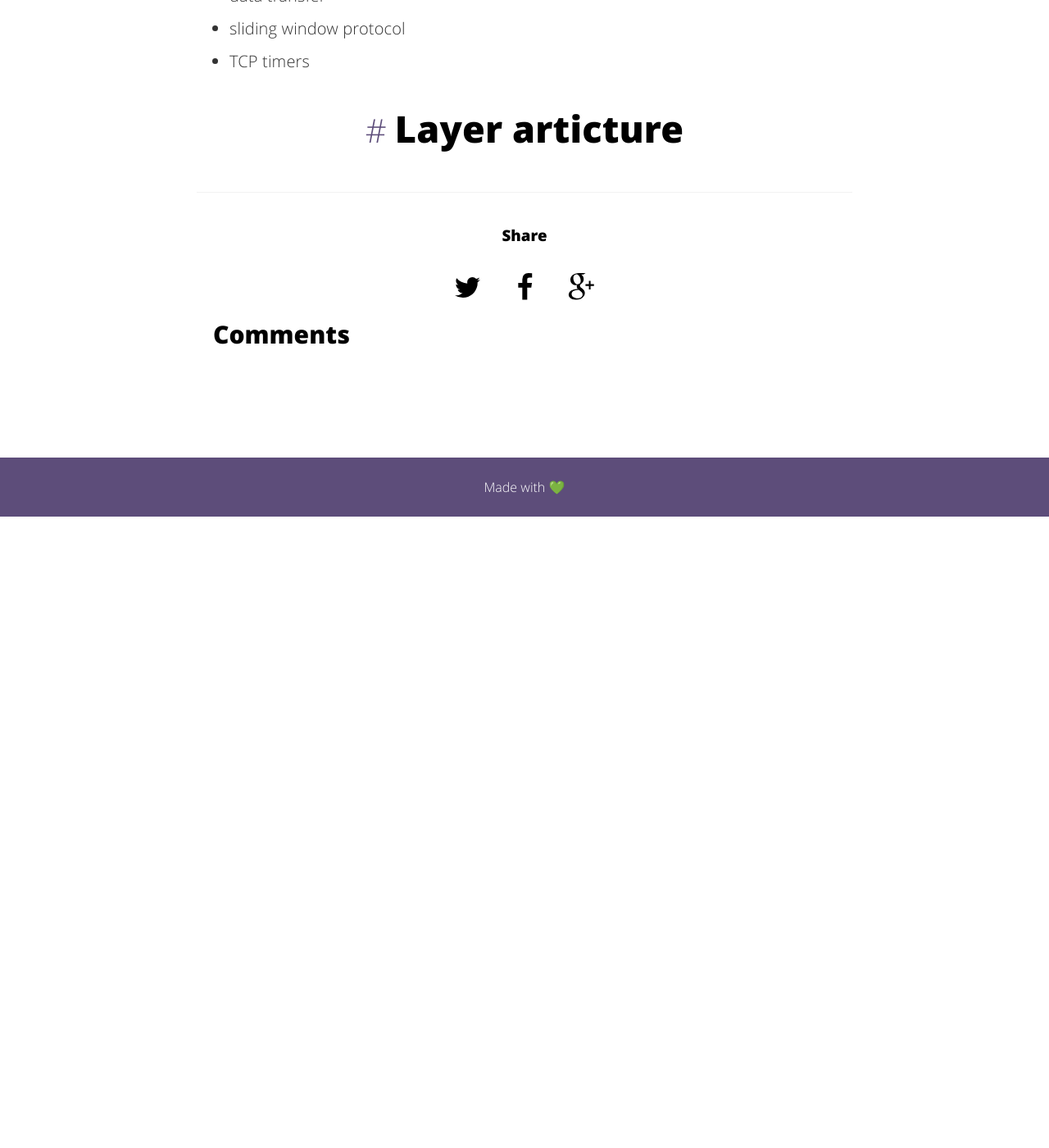
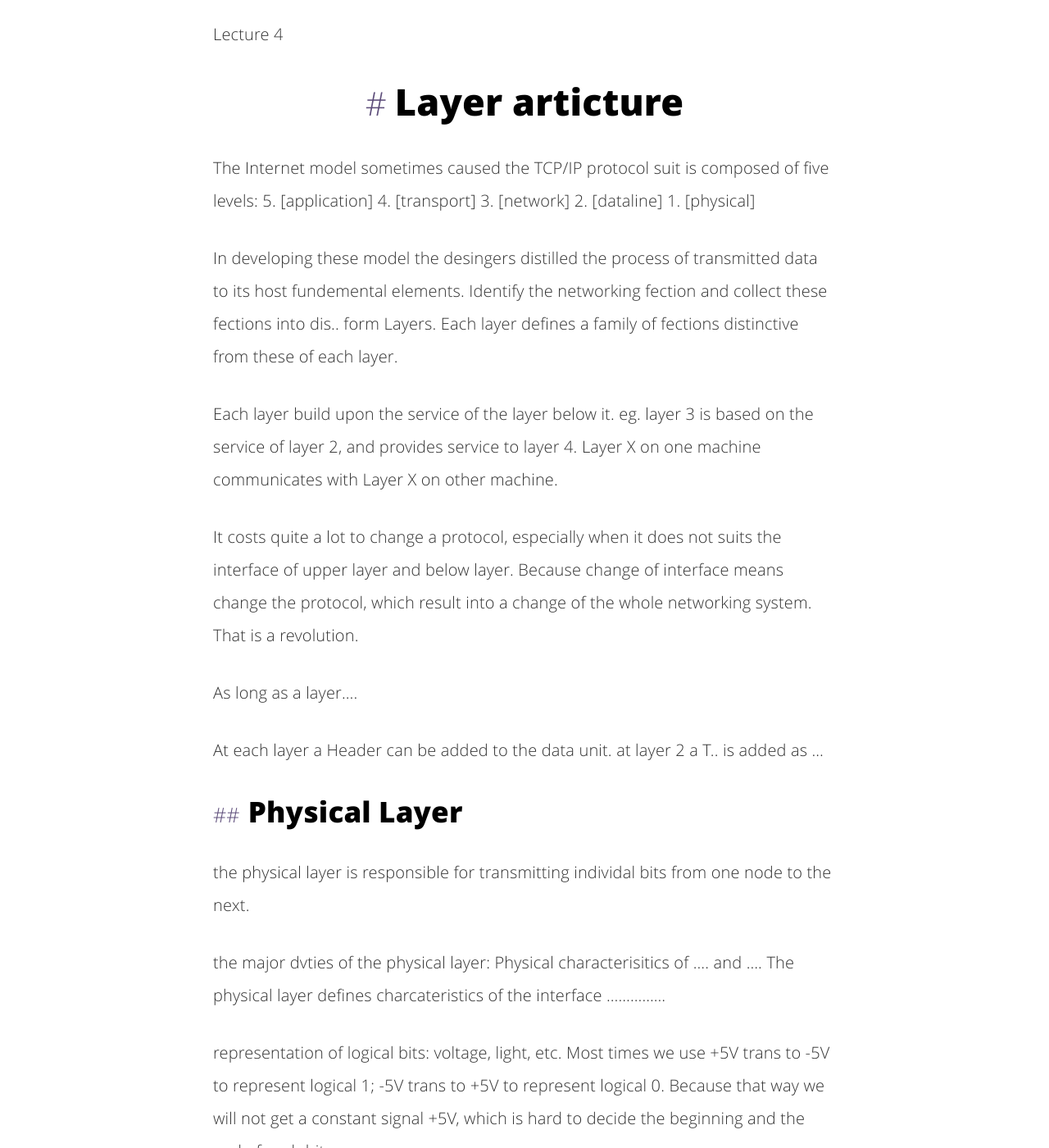
Before and after one commit to GSephrioth/gsephrioth.github.com, a Jekyll site: the page built from _posts/2017-01-19-Internet-communication-Class-Notes.md, in a window 1280 px wide and 1400 px high, scrolled down 4085 px. Shown: the whole window at 82% size. Built offline with Jekyll 4.4.1, drawn with Linux system fonts in a browser that asks for light colours; comment, search, counter and statistics services are not loaded; before the commit the page ends 4715 px from its top, so only the background shows below that; some of the changed text lies outside the part shown.

Commit message:
Updated TCP/IP protocol suite
- Change name to TCP/IP protocol suite
- Add context of Lecture 4

```diff
--- a/_posts/2017-01-19-Internet-communication-Class-Notes.md
+++ b/_posts/2017-01-19-Internet-communication-Class-Notes.md
@@ -1,6 +1,6 @@
 ---
 layout: post
-title:  "Notes for Internet communication"
+title:  "TCP/IP protocol suite"
 image: ''
 date:   2017-01-19 13:50:00
 description: ''
@@ -9,7 +9,7 @@ serie: learn
 
 Lecture 2 & 3
 
-# overview of OSI MODEL and TCP/IP protocol suite
+<h1 style="color:grey">Overview</h1>
 
 ## network model
 
@@ -17,12 +17,12 @@ Lecture 2 & 3
 >highter layer use service provided by lower layer
 
 ## Basic divies of the layers
-
-	[application]
-	[transport] <- TCP/UDP
-	[network] <- IP (packet)
-	[dataline] <- physical address (frame)
-	[physical]
+>mostly focus on transport/network/dataline layers
+	5. [application]
+	4. [transport] <- TCP/UDP
+	3. [network] <- IP (packet)
+	2. [dataline] <- physical address (frame)
+	1. [physical]
 
 ## IP address (classful addressing)
 * netid & hostid
@@ -96,4 +96,36 @@ Lecture 2 & 3
 * sliding window protocol
 * TCP timers
 
-# Layer articture
+Lecture 4
+
+<h1 color="grey">Layer articture</h1>
+
+The Internet model sometimes caused the TCP/IP protocol suit is composed of five levels:
+	5. [application]
+	4. [transport]
+	3. [network]
+	2. [dataline]
+	1. [physical]
+
+In developing these model the desingers distilled the process of transmitted data to its host fundemental elements. Identify the networking fection and collect these fections into dis.. form Layers. Each layer defines a family of fections distinctive from these of each layer.
+
+Each layer build upon the service of the layer below it. eg. layer 3 is based on the service of layer 2, and provides service to layer 4. Layer X on one machine communicates with Layer X on other machine.
+
+It costs quite a lot to change a protocol, especially when it does not suits the interface of upper layer and below layer. Because change of interface means change the protocol, which result into a change of the whole networking system. That is a revolution.
+
+As long as a layer....
+
+At each layer a Header can be added to the data unit. at layer 2 a T.. is added as ...
+
+## Physical Layer
+
+the physical layer is responsible for transmitting individal bits from one node to the next.
+
+the major dvties of the physical layer: Physical characterisitics of .... and .... The physical layer defines charcateristics of the interface ...............
+
+representation of logical bits: voltage, light, etc. Most times we use +5V trans to -5V to represent logical 1; -5V trans to +5V to represent logical 0. Because that way we will not get a constant signal +5V, which is hard to decide the beginning and the end of each bit.
+
+Data rate
+The transmission layer ...... of a bit.
+
+Synchronization of bits (difference of CPU clock might cause a problem)
```
Also changed, not shown: Gemfile.lock.
